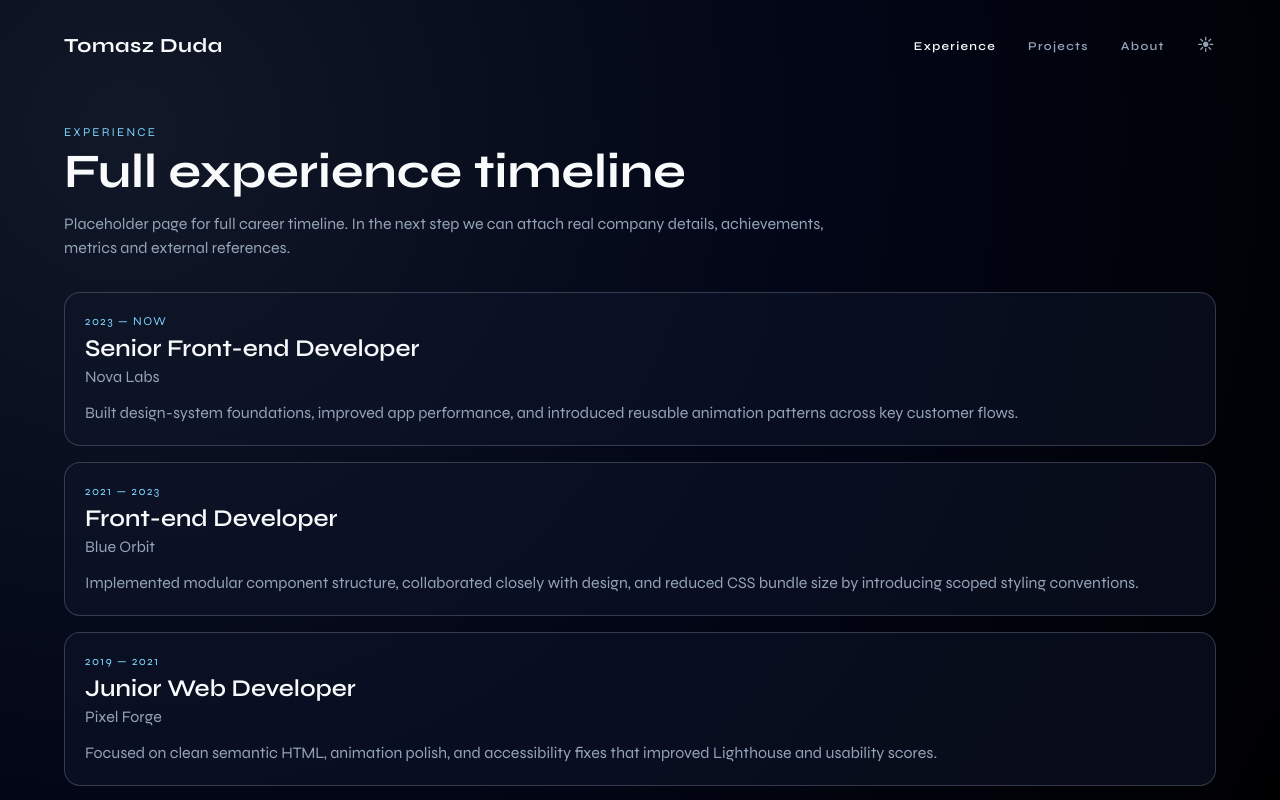
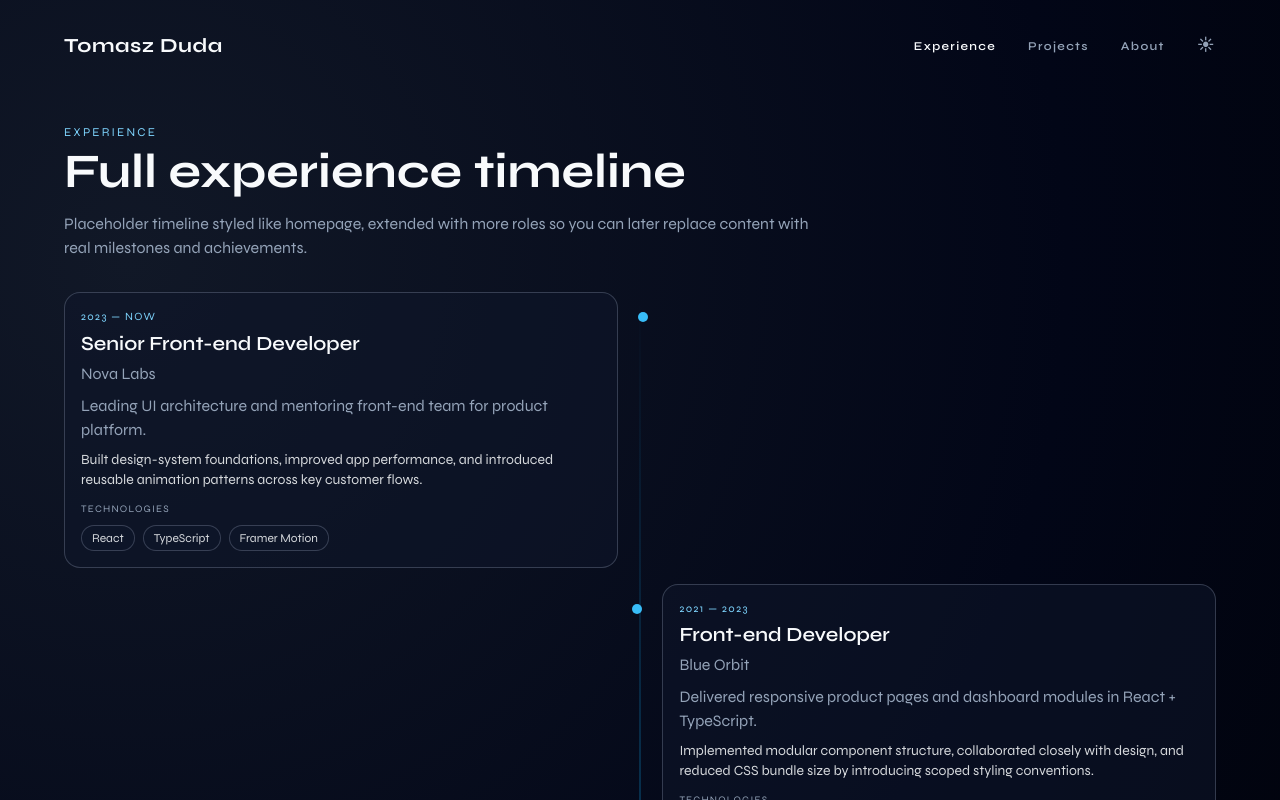
Before and after one commit to tomdud9907/portfolio-page, a React (Vite) app: page / in a window 1280 px wide. Both pictures are taken after a click on the button "Experience". Shown: the top 800 px of the page. Built offline with nearby package versions, Linux system fonts and the light colour scheme; the HTML template or start-up script is replaced by a standard one.

Commit message:
feat: add dedicated placeholder pages and modular app routing

```diff
--- a/src/pages/ExperiencePage.tsx
+++ b/src/pages/ExperiencePage.tsx
@@ -1,4 +1,27 @@
 import { experiences } from '../data/content'
+
+const extraPlaceholders = [
+  {
+    role: 'UI Engineer',
+    company: 'Northbound Studio',
+    period: '2018 — 2019',
+    summary: 'Built reusable UI patterns for editorial and e-commerce interfaces.',
+    details:
+      'Designed modular UI building blocks and improved consistency across landing pages with reusable components and shared tokens.',
+    technologies: ['Vue', 'Sass', 'Storybook'],
+  },
+  {
+    role: 'Web Developer Intern',
+    company: 'Bright Path Agency',
+    period: '2017 — 2018',
+    summary: 'Supported frontend implementation for client campaigns and microsites.',
+    details:
+      'Worked on responsive templates, optimization tasks, and animation polish under senior team guidance.',
+    technologies: ['JavaScript', 'Bootstrap', 'Gulp'],
+  },
+]
+
+const fullTimeline = [...experiences, ...extraPlaceholders]
 
 export function ExperiencePage() {
   return (
@@ -6,19 +29,45 @@ export function ExperiencePage() {
       <p className="mb-2 text-xs uppercase tracking-[0.18em] text-[color:var(--accent)]">Experience</p>
       <h1 className="text-4xl font-bold sm:text-5xl">Full experience timeline</h1>
       <p className="mt-4 max-w-3xl text-[color:var(--text-muted)]">
-        Placeholder page for full career timeline. In the next step we can attach real company details, achievements,
-        metrics and external references.
+        Placeholder timeline styled like homepage, extended with more roles so you can later replace content with real
+        milestones and achievements.
       </p>
 
-      <div className="mt-8 grid gap-4">
-        {experiences.map((item) => (
-          <article key={`${item.role}-${item.company}`} className="rounded-2xl border border-[color:var(--border)] bg-[color:var(--surface)] p-5">
-            <p className="text-xs uppercase tracking-[0.12em] text-[color:var(--accent)]">{item.period}</p>
-            <h2 className="mt-1 text-2xl font-semibold">{item.role}</h2>
-            <p className="text-[color:var(--text-muted)]">{item.company}</p>
-            <p className="mt-3 text-[color:var(--text-muted)]">{item.details}</p>
-          </article>
-        ))}
+      <div className="experience-list mt-8">
+        {fullTimeline.map((item, index) => {
+          const sideClass = index % 2 === 0 ? 'md:justify-self-start experience-left' : 'md:justify-self-end experience-right'
+
+          return (
+            <article
+              key={`${item.role}-${item.company}`}
+              className={`experience-card ${sideClass} relative w-full rounded-2xl border border-[color:var(--border)] bg-[color:var(--surface)] md:w-[calc(50%-1.4rem)]`}
+            >
+              <div className="px-4 py-4">
+                <p className="text-[11px] uppercase tracking-[0.12em] text-[color:var(--accent)]">{item.period}</p>
+                <h2 className="my-1 text-xl font-semibold">{item.role}</h2>
+                <p className="text-[color:var(--text-muted)]">{item.company}</p>
+                <p className="mt-2 text-[color:var(--text-muted)]">{item.summary}</p>
+                <p className="mt-2 text-sm text-[color:var(--text-main)]/85">{item.details}</p>
+
+                <div className="mt-3">
+                  <span className="mb-2 block text-[10px] uppercase tracking-[0.12em] text-[color:var(--text-muted)]">
+                    Technologies
+                  </span>
+                  <div className="flex flex-wrap gap-2">
+                    {item.technologies.map((tech) => (
+                      <span
+                        key={tech}
+                        className="rounded-full border border-[color:var(--border)] bg-[color:var(--surface)] px-2.5 py-1 text-xs text-[color:var(--text-main)]/85"
+                      >
+                        {tech}
+                      </span>
+                    ))}
+                  </div>
+                </div>
+              </div>
+            </article>
+          )
+        })}
       </div>
     </section>
   )
```
